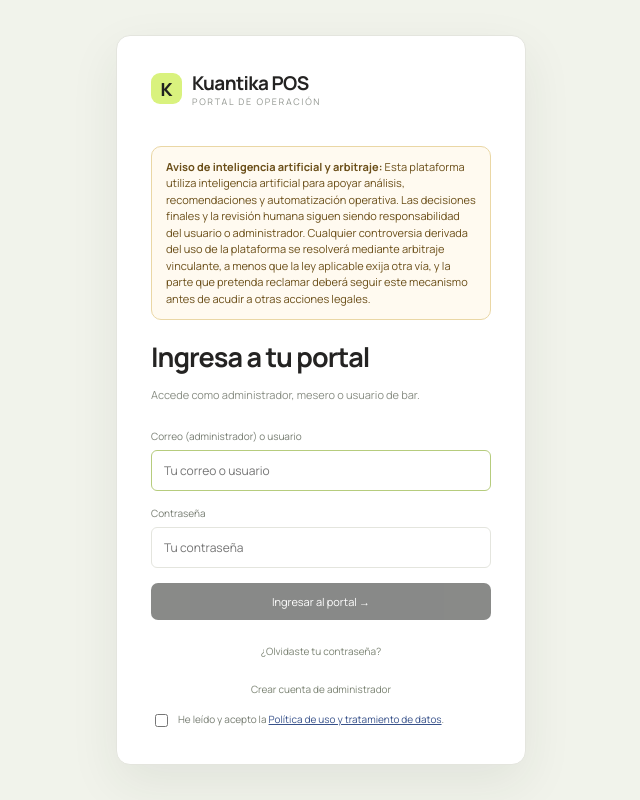
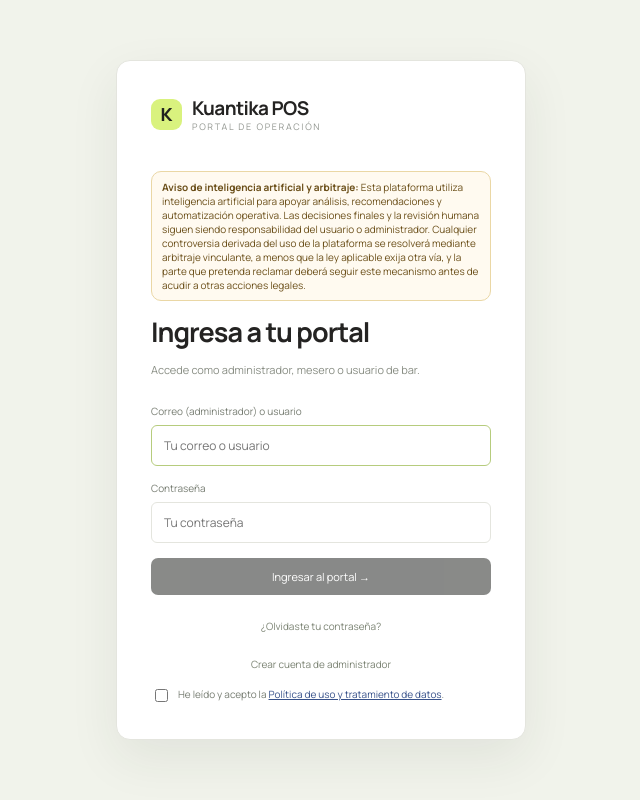
Before and after one commit to GermanRhenals/pos-systems, a React (Vite) app: page / in a window 1280 px wide. Shown: the whole page, without its empty margins (319-959 px from the left). Built offline with nearby package versions, Linux system fonts and the light colour scheme.

Commit message:
style: make AI disclosure smaller on login

```diff
--- a/src/App.css
+++ b/src/App.css
@@ -229,17 +229,17 @@
   font-size: 11px;
 }
 .ai-disclosure-login {
-  margin: 0 0 18px;
-  padding: 12px 14px;
+  margin: 0 0 12px;
+  padding: 8px 10px;
   border: 1px solid #ead7a5;
   background: #fffaf0;
   color: #6b4f19;
   border-radius: 10px;
-  font-size: 11px;
-  line-height: 1.5;
+  font-size: 10px;
+  line-height: 1.4;
 }
 .ai-disclosure-login strong {
-  font-size: 11px;
+  font-size: 10px;
 }
 .privacy-tag {
   margin-bottom: 18px;
```
